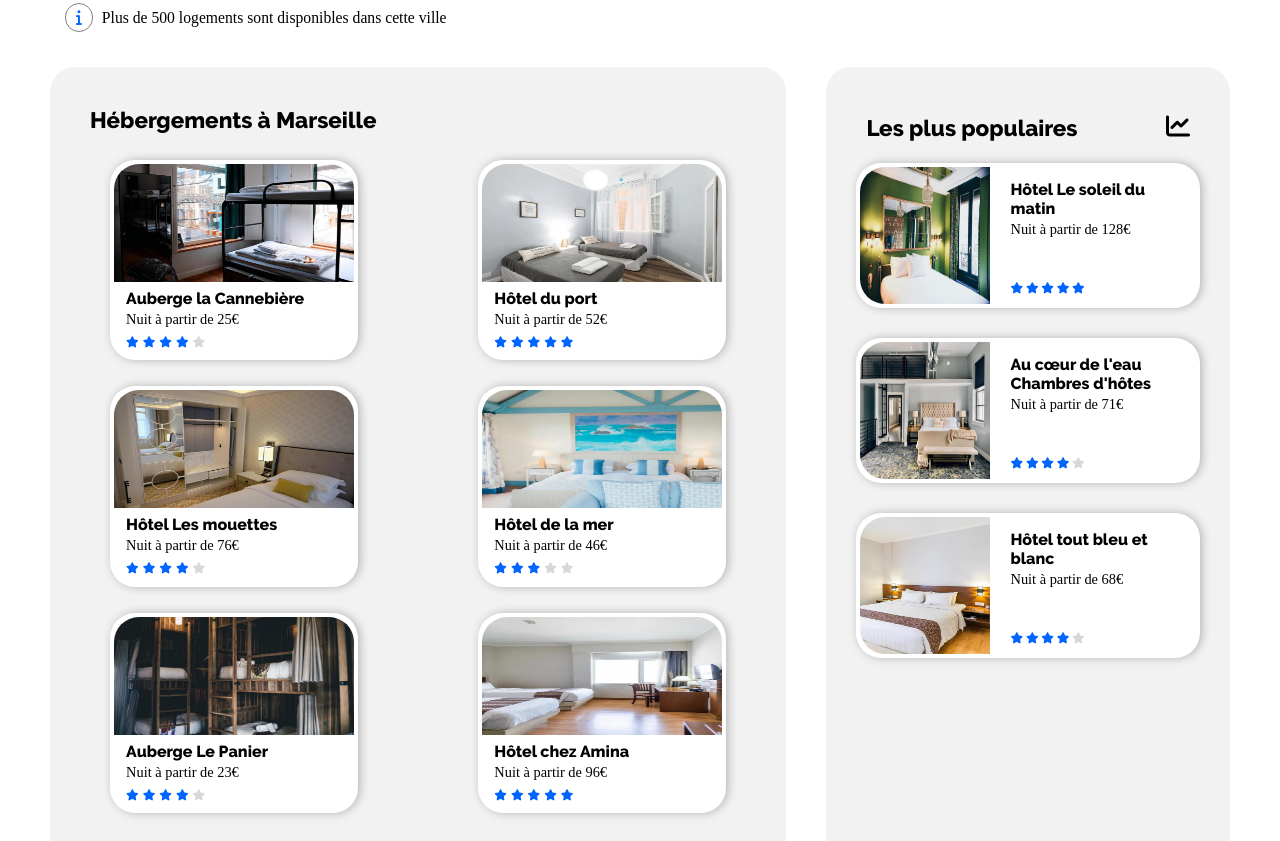
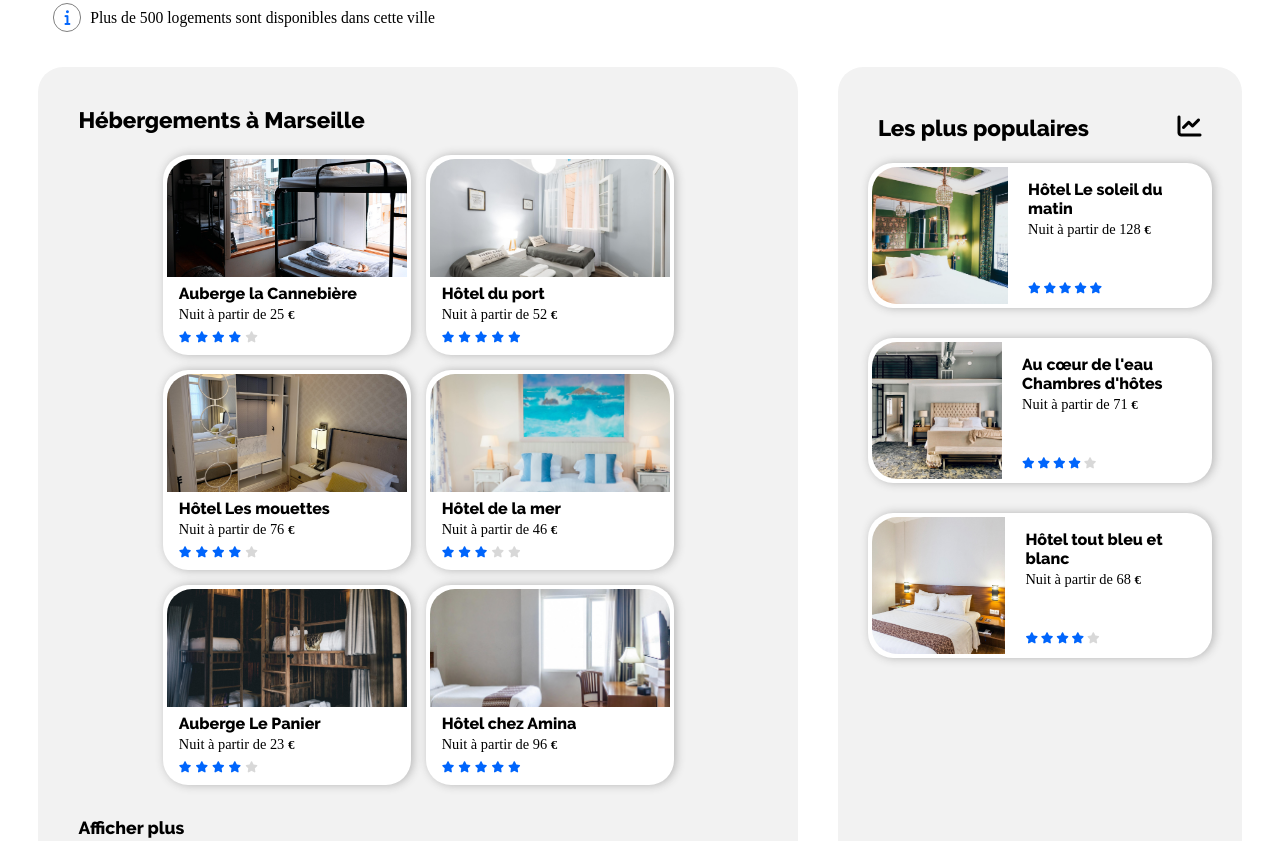
Before and after one commit to yoanntouzain/TouzainYoann_2_26052021, a plain HTML site: page Reservia.html in a window 1280 px wide. Shown: the part 350-1191 px from the top of the page. Drawn offline with Linux system fonts and the light colour scheme; a web font is replaced by a local one.

Commit message:
modification du html sigle euro, des sources d'image dans hebergement et aside + midfication du css dans article hebergement, aside et le footer pour être en reponsive

```diff
--- a/Reservia.html
+++ b/Reservia.html
@@ -90,14 +90,17 @@
                         <a href="#" class="lien_blanc_heb">
                             <div>
                                 <div class="div_img_heb">
-                                    <img src="img/images/hebergements/4_small/auberge_la_cannebiere.jpg" class="images_heb" alt="auberge de la cannebière"/>
+                                    <img src="img/images/hebergements/2_large/auberge_la_cannebiere.jpg" class="images_heb" alt="auberge de la cannebière"/>
                                 </div>
                                 <div class="div_description_heb">
                                     <h2>
                                         Auberge la Cannebière
                                     </h2>
                                     <p>
-                                    Nuit à partir de 25€
+                                    Nuit à partir de 25
+                                    <strong class="euro">
+                                        €
+                                    </strong>
                                     </p>
                                     <span class="star_blue">
                                         <i class="fas fa-star"></i>
@@ -114,14 +117,17 @@
                         <a href="#" class="lien_blanc_heb">
                             <div>
                                 <div class="div_img_heb">
-                                    <img src="img/images/hebergements/4_small/hotel_du_port.jpg" class="images_heb" alt="hôtel du port"/>
+                                    <img src="img/images/hebergements/2_large/hotel_du_port.jpg" class="images_heb" alt="hôtel du port"/>
                                 </div>
                                 <div class="div_description_heb">
                                     <h2>
                                         Hôtel du port
                                     </h2>
                                     <p>
-                                        Nuit à partir de 52€
+                                        Nuit à partir de 52
+                                        <strong class="euro">
+                                            €
+                                        </strong>
                                     </p>
                                     <span class="star_blue">
                                         <i class="fas fa-star"></i>
@@ -136,14 +142,17 @@
                         <a href="#" class="lien_blanc_heb">
                             <div>
                                 <div class="div_img_heb">
-                                    <img src="img/images/hebergements/4_small/hotel_les_mouettes.jpg" class="images_heb" alt="hôtel les mouettes"/>
+                                    <img src="img/images/hebergements/2_large/hotel_les_mouettes.jpg" class="images_heb" alt="hôtel les mouettes"/>
                                 </div>
                                 <div class="div_description_heb">
                                     <h2>
                                         Hôtel Les mouettes
                                     </h2>
                                     <p>
-                                        Nuit à partir de 76€
+                                        Nuit à partir de 76
+                                        <strong class="euro">
+                                            €
+                                        </strong>
                                     </p>
                                     <span class="star_blue">
                                         <i class="fas fa-star"></i>
@@ -160,14 +169,17 @@
                         <a href="#" class="lien_blanc_heb">
                             <div>
                                 <div class="div_img_heb">
-                                    <img src="img/images/hebergements/4_small/hotel_de_la_mer.jpg" class="images_heb" alt="hôtel de la mer"/>
+                                    <img src="img/images/hebergements/2_large/hotel_de_la_mer.jpg" class="images_heb" alt="hôtel de la mer"/>
                                 </div>
                                 <div class="div_description_heb">
                                     <h2>
                                         Hôtel de la mer
                                     </h2>
                                     <p>
-                                        Nuit à partir de 46€
+                                        Nuit à partir de 46
+                                        <strong class="euro">
+                                            €
+                                        </strong>
                                     </p>
                                     <span class="star_blue">
                                         <i class="fas fa-star"></i>
@@ -184,14 +196,17 @@
                         <a href="#" class="lien_blanc_heb">
                             <div>
                                 <div class="div_img_heb">
-                                    <img src="img/images/hebergements/4_small/auberge_le_panier.jpg" class="images_heb" alt="Auberge le panier"/>
+                                    <img src="img/images/hebergements/2_large/auberge_le_panier.jpg" class="images_heb" alt="Auberge le panier"/>
                                 </div>
                                 <div class="div_description_heb">
                                     <h2>
                                         Auberge Le Panier
                                     </h2>
                                     <p>
-                                        Nuit à partir de 23€
+                                        Nuit à partir de 23
+                                        <strong class="euro">
+                                            €
+                                        </strong>
                                     </p>
                                     <span class="star_blue">
                                         <i class="fas fa-star"></i>
@@ -208,14 +223,17 @@
                         <a href="#" class="lien_blanc_heb">
                             <div>
                                 <div class="div_img_heb">
-                                    <img src="img/images/hebergements/4_small/hotel_chez_amina.jpg" class="images_heb" alt="hôtel chez amina"/>
+                                    <img src="img/images/hebergements/2_large/hotel_chez_amina.jpg" class="images_heb" alt="hôtel chez amina"/>
                                 </div>
                                 <div class="div_description_heb">
                                     <h2>
                                         Hôtel chez Amina
                                     </h2>
                                     <p>
-                                        Nuit à partir de 96€
+                                        Nuit à partir de 96
+                                        <strong class="euro">
+                                            €
+                                        </strong>
                                     </p>
                                     <span class="star_blue">
                                         <i class="fas fa-star"></i>
@@ -245,14 +263,17 @@
                         <a href="#" class="lien_blanc_pop">
                             <div class="div_blanc_pop">
                                 <div class="div_img_pop">
-                                    <img src="img/images/hebergements/4_small/hotel_le_soleil_du_matin.jpg" class="images_pop" alt="hôtel le soleil du matin"/>
+                                    <img src="img/images/hebergements/2_large/hotel_le_soleil_du_matin.jpg" class="images_pop" alt="hôtel le soleil du matin"/>
                                 </div>
                                 <div class="div_description_pop">
                                     <h2>
                                         Hôtel Le soleil du</br>matin
                                     </h2>
                                     <p>
-                                        Nuit à partir de 128€
+                                        Nuit à partir de 128
+                                        <strong class="euro">
+                                            €
+                                        </strong>
                                     </p>
                                     <span class="star_blue">
                                         <i class="fas fa-star"></i>
@@ -267,14 +288,17 @@
                         <a href="#" class="lien_blanc_pop">
                             <div class="div_blanc_pop">
                                 <div class="div_img_pop">
-                                    <img src="img/images/hebergements/4_small/au_coeur_de_l'eau_chambre_d'hotes.jpg" class="images_pop" alt="au coeur de l'eau chambre d'hôtes"/>
+                                    <img src="img/images/hebergements/2_large/au_coeur_de_l'eau_chambre_d'hotes.jpg" class="images_pop" alt="au coeur de l'eau chambre d'hôtes"/>
                                 </div>
                                 <div class="div_description_pop">
                                     <h2>
                                         Au cœur de l'eau</br>Chambres d'hôtes
                                     </h2>
                                     <p>
-                                        Nuit à partir de 71€
+                                        Nuit à partir de 71
+                                        <strong class="euro">
+                                            €
+                                        </strong>
                                     </p>
                                     <span class="star_blue">
                                         <i class="fas fa-star"></i>
@@ -291,14 +315,17 @@
                         <a href="#" class="lien_blanc_pop">
                             <div class="div_blanc_pop">
                                 <div class="div_img_pop">
-                                    <img src="img/images/hebergements/4_small/hotel_tout_bleu_et_blanc.jpg" class="images_pop" alt="hôtel tout bleu et blanc"/>
+                                    <img src="img/images/hebergements/2_large/hotel_tout_bleu_et_blanc.jpg" class="images_pop" alt="hôtel tout bleu et blanc"/>
                                 </div>
                                 <div class="div_description_pop">
                                     <h2>
                                         Hôtel tout bleu et</br>blanc
                                     </h2>
                                     <p>
-                                        Nuit à partir de 68€
+                                        Nuit à partir de 68
+                                        <strong class="euro">
+                                            €
+                                        </strong>
                                     </p>
                                     <span class="star_blue">
                                         <i class="fas fa-star"></i>
--- a/Styles/Styles.css
+++ b/Styles/Styles.css
@@ -116,7 +116,7 @@ body {
     width: auto;
 }
 header, #recherche_hebergement, #filtre, #information, section {
-    margin: auto 50px auto 50px;
+    margin: auto 3% auto 3%;
 }
 h1, h2 {
     font-family: 'Raleway-ExtraBold';
@@ -245,6 +245,7 @@ nav a {
 }
 #filtre div {
     font-size: 0.7em;
+    margin: auto 20px auto 15px;
 }
 #filtre a, #filtre i {
     text-align: center;
@@ -284,9 +285,6 @@ nav a {
     text-decoration: none;
     outline: none;
     font-size: 1.05em;
-}
-#filtre div {
-    margin: auto 20px auto 15px;
 }
 /*Information*/
 #information {
@@ -328,19 +326,23 @@ section {
 #div_hebergement {
     display: flex;
     flex-wrap: wrap;
-    justify-content:space-around;
+    justify-content:center;
+    margin-left: 1%;
+    margin-right: 1%;
 }
 .lien_blanc_heb {
     background: #ffff;
-    margin: 13px;
+    margin: 1%;
     padding: 4px;
     border-radius: 25px 25px 25px 25px;
     box-shadow: 2px 0px 10px 0px rgb(180, 180, 180);
     text-decoration: none;
     outline: none;
+    width: 30%;
+    min-width: 240px;
 }
 .div_img_heb {
-    width: 240px;
+    width: 100%;
     height: 118px;
 }
 .images_heb {
@@ -348,6 +350,7 @@ section {
     height: 100%;
     border: 0px solid #ffff;
     border-radius: 25px 25px 0px 0px;
+    object-fit: cover;
 }
 .div_description_heb {
     margin-left: 12px;
@@ -363,6 +366,9 @@ section {
     color: black;
     margin-top: 3px;
     margin-bottom: 4px;
+}
+.euro {
+    font-size: 0.9em;
 }
 .article_hebergement i {
     margin-bottom: 8px;
@@ -419,7 +425,8 @@ aside .icone_courbe {
     display: flex;
 }
 .div_img_pop {
-    width: 130px;
+    width: 100%;
+    min-width: 130px;
     height: 137px;
 }
 .images_pop {
@@ -427,6 +434,7 @@ aside .icone_courbe {
     height: 100%;
     border: 0px solid #ffff;
     border-radius: 25px 0px 0px 25px;
+    object-fit: cover;
 }
 .div_description_pop {
     margin-right: 45px;
@@ -454,14 +462,15 @@ aside .icone_courbe {
 /*Article Activités à Marseille*/
 #activite_a_marseille {
     flex-direction: column;
-    margin-top: 60px;
-    margin-bottom: 66px;
+    margin-top: 2%;
+    margin-bottom: 2.5%;
 }
 .titre_activite {
     font-size: 1.4em;
 }
 .div_activite {
     display: flex;
+    margin-left: -2.2%;
 }
 .lien_blanc_act {
     border: 0px solid #ffff;
@@ -525,7 +534,7 @@ aside .icone_courbe {
     object-fit: cover;
 }
 .lien_blanc_act h2 {
-    margin-left: 25px;
+    margin-left: 5%;
     font-size: 1em;
     color: black;
 }
@@ -535,16 +544,13 @@ footer {
 }
 .position {
     display: flex;
-    padding-top: 22px;
-    margin-left: 0px;
-    margin-right: 210px;
-    padding-bottom: 24px;
+    width: 33%;
     margin-top: 0px;
+    margin-left: 3%;
 }
 .div_footer {
     display: flex;
     align-items: flex-start;
-    margin-left: 50px;
     margin-right: 100px;
 }
 .ul_footer {
```
